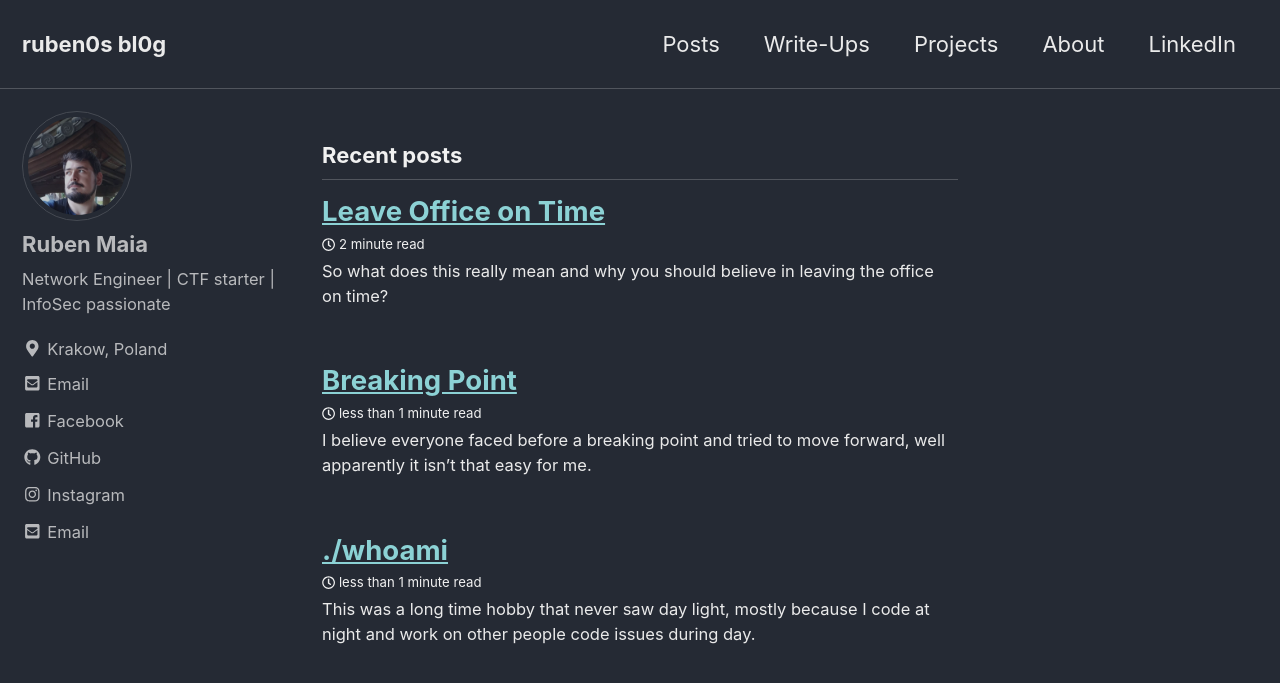
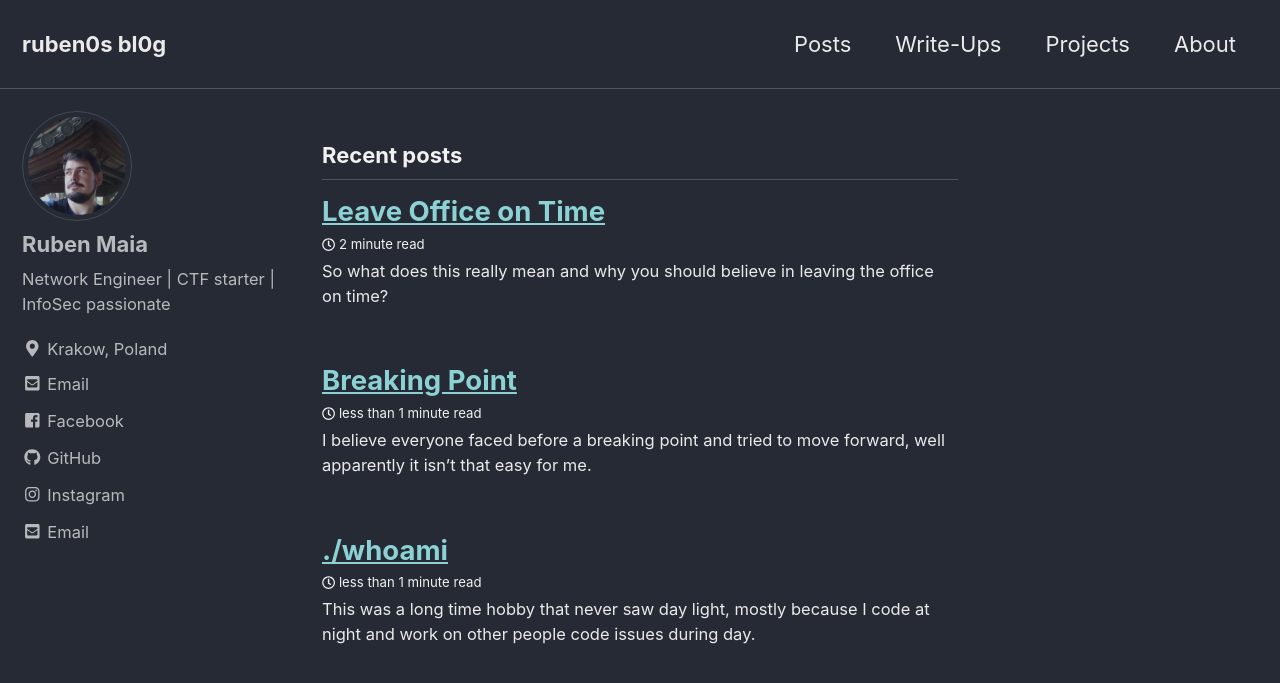
Before and after one commit to rbnmaia/rbnmaia.github.io, a Jekyll site: the page built from index.html, in a window 1280 px wide and 900 px high. Shown: the top 683 px of the window. Built offline with Jekyll 4.4.1, drawn with Linux system fonts in a browser that asks for light colours; cached includes are drawn as plain includes; the list of posts is cut into pages by our own code.

Commit message:
Update navigation.yml

```diff
--- a/_data/navigation.yml
+++ b/_data/navigation.yml
@@ -8,5 +8,3 @@ main:
     url: /projects/
   - title: "About"
     url: /about/
-  - title: "LinkedIn"
-    url:
```
